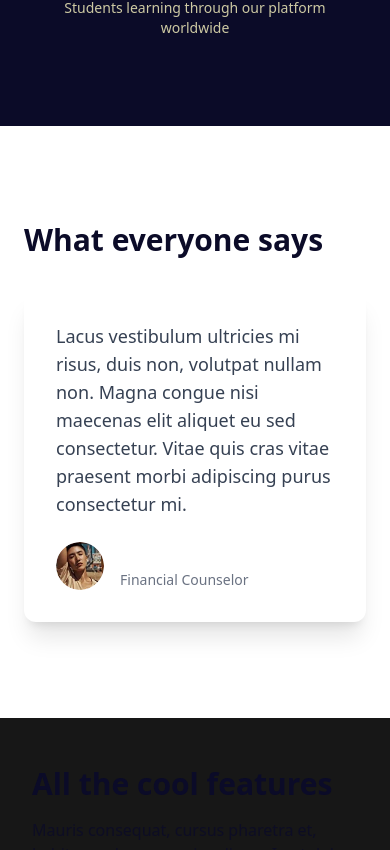
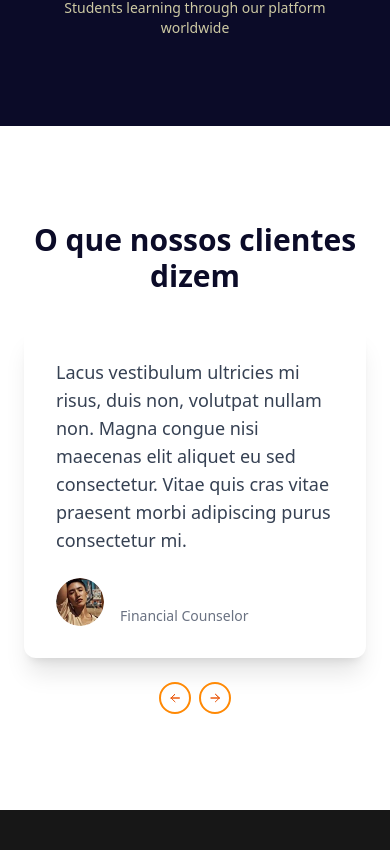
Before and after one commit to Kelwinpin/UTeach, a Next.js app: page / in a window 390 px wide. Shown: the part 4454-5304 px from the top of the page. Built offline with nearby package versions, Linux system fonts and the light colour scheme.

Commit message:
optmize SEO

```diff
--- a/src/components/Depoiments/index.jsx
+++ b/src/components/Depoiments/index.jsx
@@ -1,7 +1,8 @@
-"use client"; // Isso é necessário para o uso de useState e useEffect no Next.js
+"use client";
 
-import { useState, useEffect } from "react";
+import { useState, useEffect, useRef } from "react";
 import Image from "next/image";
+import Head from "next/head";
 
 const testimonials = [
   {
@@ -9,30 +10,35 @@ const testimonials = [
     name: "Hellen Jummy",
     role: "Financial Counselor",
     image: "/images/UserThumb2.webp",
+    alt: "Foto de Hellen Jummy, Consultora Financeira",
   },
   {
     quote: "Odio rhoncus ornare ut quam. Molestie vel duis quis scelerisque ut id. In tortor turpis viverra sagittis ultricies nisi, nec tortor. Vestibulum, ultrices ultricies neque, hac ultricies dolor.",
     name: "Ralph Edwards",
     role: "Math Teacher",
     image: "/images/UserThumb1.webp",
+    alt: "Foto de Ralph Edwards, Professor de Matemática",
   },
   {
     quote: "Sagittis nunc egestas leo et malesuada urna risus. Morbi proin et cras aliquam. Diam tellus, amet, hac imperdiet. Tellus mi volutpat tellus, congue malesuada sit nisl donec a.",
     name: "Hellena John",
     role: "Psychology Student",
     image: "/images/UserThumb3.webp",
+    alt: "Foto de Hellena John, Estudante de Psicologia",
   },
   {
     quote: "Sagittis nunc egestas leo et malesuada urna risus. Morbi proin et cras aliquam. Diam tellus, amet, hac imperdiet. Tellus mi volutpat tellus, congue malesuada sit nisl donec a.",
     name: "Hellena John",
     role: "Psychology Student",
     image: "/images/UserThumb3.webp",
+    alt: "Foto de Hellena John, Estudante de Psicologia",
   },
 ];
 
-export default function Depoiments() {
+export default function ClientTestimonials() {
   const [currentTestimonial, setCurrentTestimonial] = useState(0);
   const [isMobile, setIsMobile] = useState(false);
+  const testimonialsRef = useRef(null);
 
   useEffect(() => {
     const handleResize = () => {
@@ -67,58 +73,146 @@ export default function Depoiments() {
     ? [testimonials[currentTestimonial]]
     : testimonials.slice(currentTestimonial, currentTestimonial + 3);
 
+  const metaDescription = `Confira o que nossos clientes dizem: ${testimonials[0].name} (${testimonials[0].role}), ${testimonials[1].name} (${testimonials[1].role}) e outros compartilham suas experiências.`;
+
   return (
-    <section className="py-24 px-6 bg-white text-center">
+    <>
+      <Head>
+        <title>Depoimentos de Clientes | Nossa Empresa</title>
+        <meta name="description" content={metaDescription} />
+        <meta name="keywords" content="depoimentos, clientes satisfeitos, avaliações, feedback, testimonials" />
+        <meta property="og:title" content="Depoimentos de Clientes | Nossa Empresa" />
+        <meta property="og:description" content={metaDescription} />
+        <meta property="og:type" content="website" />
+        <meta property="og:image" content="/images/testimonials-og-image.jpg" />
+        <link rel="canonical" href="https://www.seusite.com/depoimentos" />
+        <script type="application/ld+json">
+          {`
+            {
+              "@context": "https://schema.org",
+              "@type": "Organization",
+              "name": "Nossa Empresa",
+              "url": "https://www.seusite.com",
+              "review": [
+                ${testimonials.map(t => `{
+                  "@type": "Review",
+                  "reviewBody": "${t.quote}",
+                  "author": {
+                    "@type": "Person",
+                    "name": "${t.name}"
+                  }
+                }`).join(',')}
+              ]
+            }
+          `}
+        </script>
+      </Head>
+      <section
+        className="py-24 px-6 bg-white text-center"
+        id="testimonials"
+        ref={testimonialsRef}
+        aria-label="Depoimentos de clientes"
+      >
         <div className="max-w-7xl mx-auto">
-        <div className="flex justify-between items-center">
-          <h2 className="text-3xl md:text-5xl font-semibold text-[#0B0B28] mb-8">What everyone says</h2>
+          <header className="flex justify-between items-center">
+            <h1 className="text-3xl md:text-5xl font-semibold text-[#0B0B28] mb-8">
+              O que nossos clientes dizem
+            </h1>
             <div className="gap-2 md:flex hidden">
               <button
                 onClick={prevTestimonial}
                 className="text-orange-400 text-2xl hover:text-orange-800 transition cursor-pointer h-10 w-10 border-2 border-orange-400 rounded-full flex items-center justify-center"
+                aria-label="Depoimento anterior"
               >
                 <Image
                   src={"/arrow-left.svg"}
-                alt={`Arrow left`}
+                  alt="Seta para esquerda"
                   width={24}
                   height={24}
+                  loading="lazy"
                 />
               </button>
               <button
                 onClick={nextTestimonial}
                 className="text-orange-400 text-2xl hover:text-orange-800 transition cursor-pointer border-2 border-orange-400 rounded-full h-10 w-10 flex items-center justify-center"
+                aria-label="Próximo depoimento"
               >
                 <Image
                   src={"/arrow-right.svg"}
-                alt={`Arrow right`}
+                  alt="Seta para direita"
                   width={24}
                   height={24}
+                  loading="lazy"
+                />
+              </button>
+            </div>
+          </header>
+
+          <div className="flex flex-wrap gap-3 justify-center" role="list">
+            {displayedTestimonials.map((testimonial, index) => (
+              <article
+                key={index}
+                className="bg-white shadow-xl rounded-xl p-8 space-y-6 max-w-sm md:max-w-md flex-1"
+                role="listitem"
+                itemScope
+                itemType="https://schema.org/Review"
+              >
+                <blockquote
+                  className="text-lg text-gray-700 text-left"
+                  itemProp="reviewBody"
+                >
+                  {testimonial.quote}
+                </blockquote>
+                <footer className="flex items-center space-x-4">
+                  <Image
+                    src={testimonial.image}
+                    alt={testimonial.alt}
+                    className="w-12 h-12 rounded-full"
+                    width={48}
+                    height={48}
+                    loading="lazy"
+                  />
+                  <div className="flex flex-col items-start text-lg">
+                    <span className="text-lg font-semibold" itemProp="author" itemScope itemType="https://schema.org/Person">
+                      <span itemProp="name">{testimonial.name}</span>
+                    </span>
+                    <span className="text-sm text-gray-500" itemProp="jobTitle">{testimonial.role}</span>
+                  </div>
+                </footer>
+              </article>
+            ))}
+          </div>
+
+          <div className="flex justify-center mt-6 gap-2 md:hidden">
+            <button
+              onClick={prevTestimonial}
+              className="text-orange-400 text-xl hover:text-orange-800 transition cursor-pointer h-8 w-8 border-2 border-orange-400 rounded-full flex items-center justify-center"
+              aria-label="Depoimento anterior"
+            >
+              <Image
+                src={"/arrow-left.svg"}
+                alt="Seta para esquerda"
+                width={16}
+                height={16}
+                loading="lazy"
+              />
+            </button>
+            <button
+              onClick={nextTestimonial}
+              className="text-orange-400 text-xl hover:text-orange-800 transition cursor-pointer border-2 border-orange-400 rounded-full h-8 w-8 flex items-center justify-center"
+              aria-label="Próximo depoimento"
+            >
+              <Image
+                src={"/arrow-right.svg"}
+                alt="Seta para direita"
+                width={16}
+                height={16}
+                loading="lazy"
               />
             </button>
           </div>
         </div>
-
-        <div className="flex gap-3">
-          {displayedTestimonials.map((testimonial, index) => (
-            <div key={index} className="bg-white shadow-xl rounded-xl p-8 space-y-6 mx-auto max-w-xl">
-              <div className="text-lg text-gray-700 text-left">{testimonial.quote}</div>
-              <div className="flex items-center space-x-4">
-                <Image
-                  src={testimonial.image}
-                  alt={testimonial.name}
-                  className="w-12 h-12 rounded-full"
-                  width={48}
-                  height={48}
-                />
-                <div className="flex flex-col items-start text-lg">
-                  <span className="text-lg font-semibold">{testimonial.name}</span>
-                  <span className="text-sm text-gray-500">{testimonial.role}</span>
-                </div>
-              </div>
-            </div>
-          ))}
-        </div>
-      </div>
       </section>
+    </>
   );
 }
```
Lines whose indentation alone changed are shown as unchanged.
